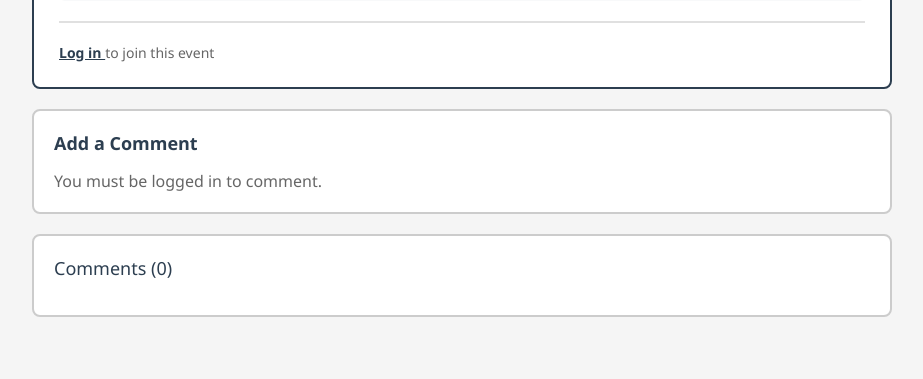
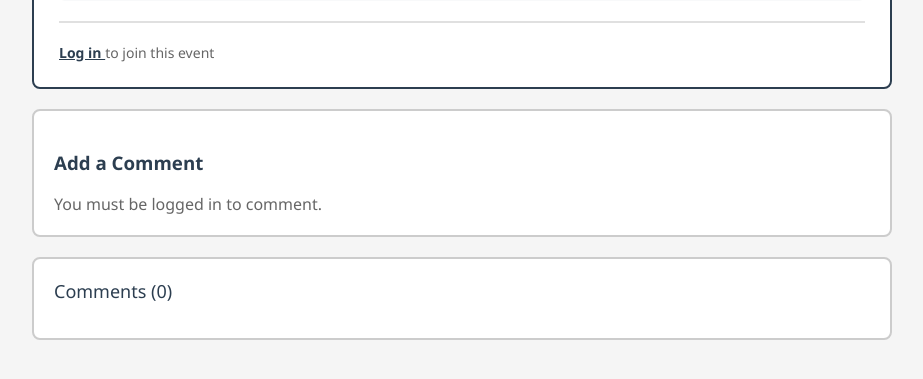
Before and after one commit to SamikshaSingh1904/proj2, a Flask app: template templates/event_forum.html in a window 1280 px wide. Shown: the part 345-724 px from the top of the page, without its empty margins (178-1101 px from the left). Run offline with Flask 3, Linux system fonts and the light colour scheme; the template is opened without the code that fills it, so the values that code supplies are empty.

Commit message:
fixed some html for wave

```diff
--- a/static/style.css
+++ b/static/style.css
@@ -1502,7 +1502,7 @@ nav ul li a:hover {
 .section-title {
     font-size: 20px;
     font-weight: 600;
-    color: #007bff;
+    color: var(--color-header);
     margin-bottom: 15px;
 }
 
@@ -1543,7 +1543,7 @@ nav ul li a:hover {
 .event-item-title {
     font-size: 16px;
     font-weight: 600;
-    color: #007bff;
+    color: var(--color-header);
 }
 
 .event-category-badge {
@@ -1599,7 +1599,7 @@ nav ul li a:hover {
 }
 
 .edit-btn {
-    background-color: #007bff;
+    background-color: var(--color-header);
     color: white;
 }
 
@@ -1645,6 +1645,17 @@ nav ul li a:hover {
     margin: 0;
 }
 
+.custom-h2 {
+    display: block;
+    font-size: 1.17em;
+    margin-top: 1em;
+    margin-bottom: 1em;
+    margin-left: 0;
+    margin-right: 0;
+    font-weight: bold;
+    color: var(--color-header);
+}
+
 
 /* Event Forum Page - Additional Styles */
 
@@ -1710,7 +1721,7 @@ nav ul li a:hover {
 }
 
 .btn-edit {
-    background-color: #007bff;
+    background-color: var(--color-header);
     color: white;
     display: inline-block;
     margin-top: 10px;
--- a/templates/event_forum.html
+++ b/templates/event_forum.html
@@ -159,7 +159,7 @@
     </div>
 
     <div class="comment-form">
-        <h3>Add a Comment</h3>
+        <h2 class="custom-h2">Add a Comment</h2>
         {% if session.uid %}
             <form id="main-comment-form">
                 <label for="comment-text">Your Comment</label>
```
